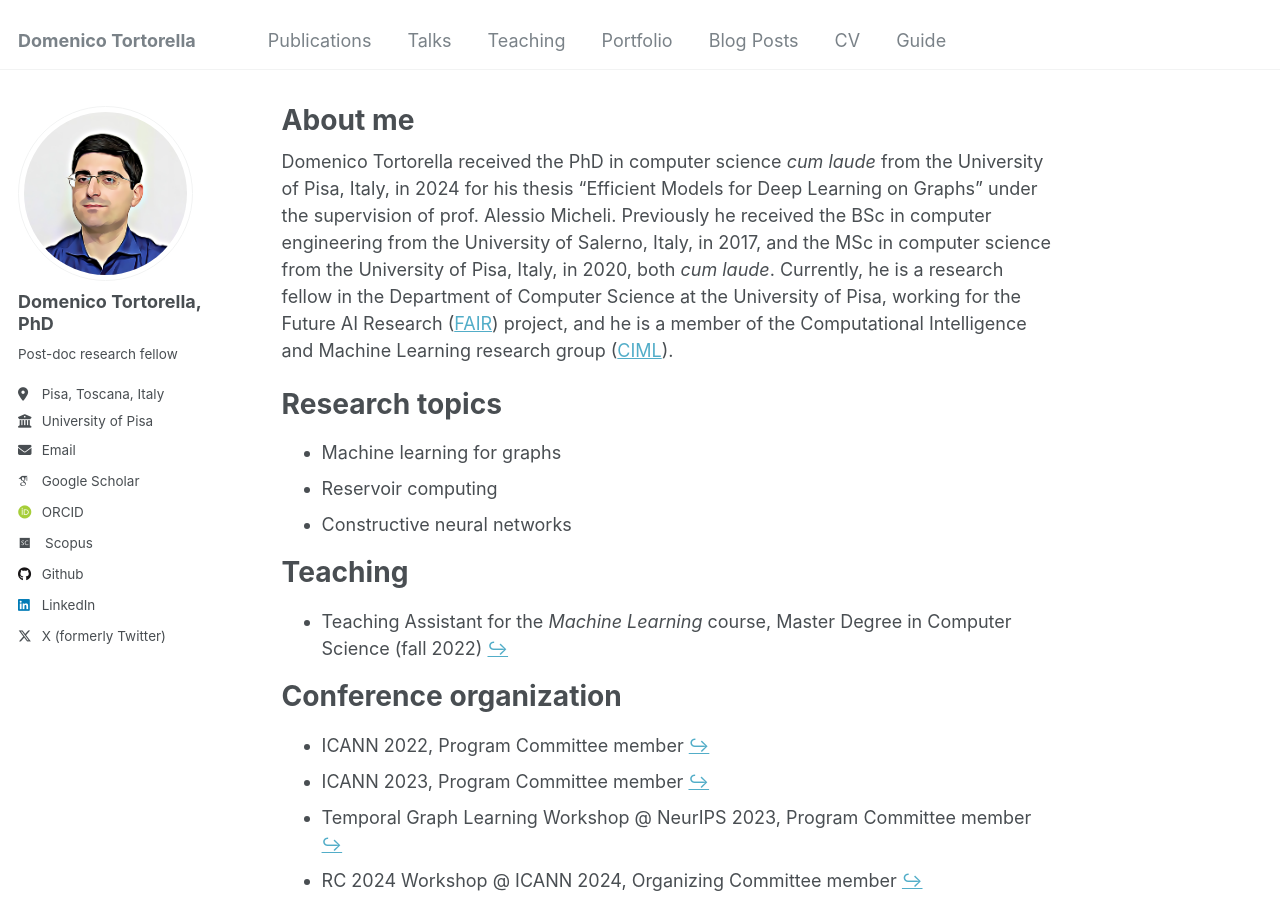
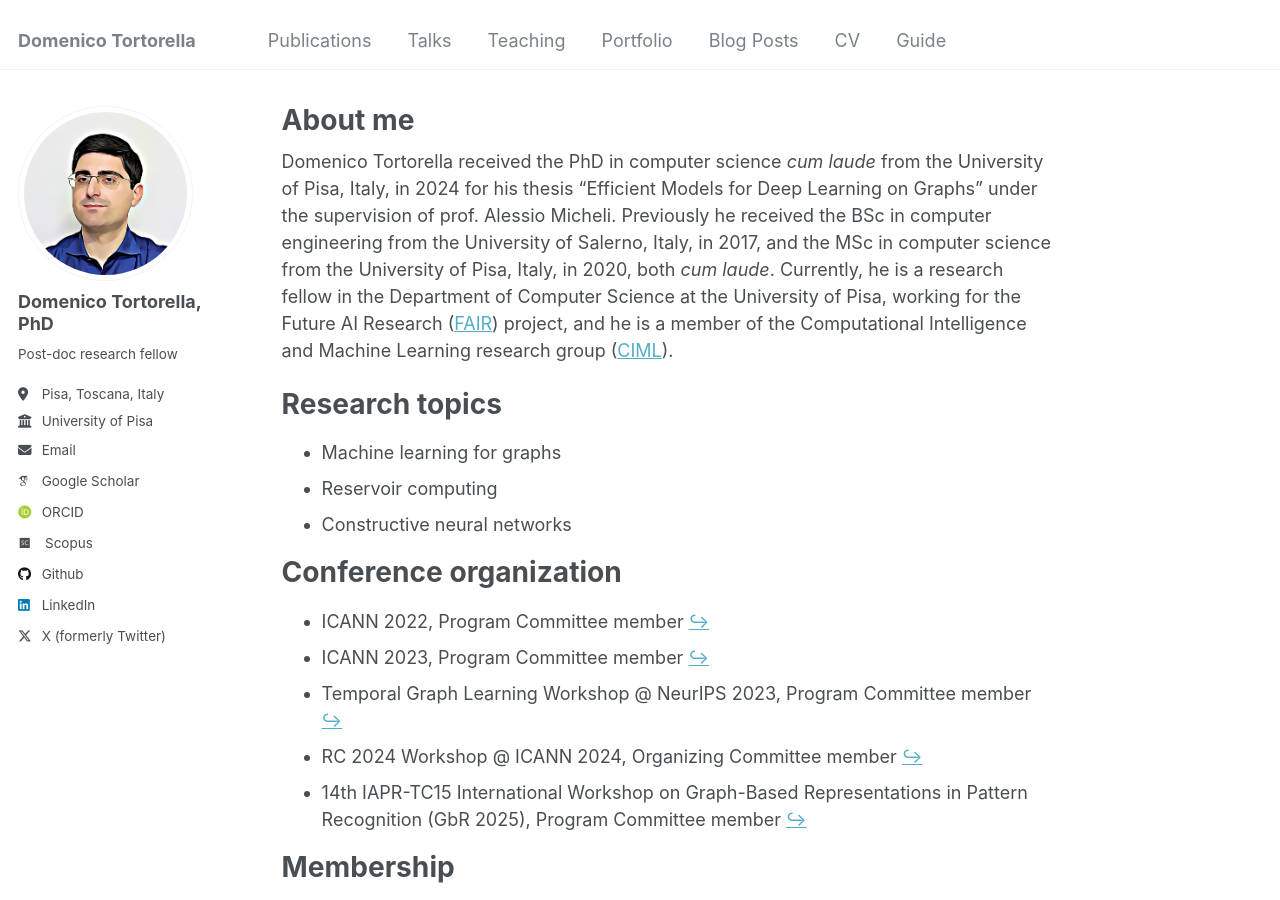
Before and after one commit to dtortorella/dtortorella.github.io, a Jekyll site: the page built from _pages/about.md, in a window 1280 px wide and 900 px high. Built offline with Jekyll 4.4.1, drawn with Linux system fonts in a browser that asks for light colours; some web fonts are replaced.

Commit message:
Update about.md

```diff
--- a/_pages/about.md
+++ b/_pages/about.md
@@ -13,9 +13,6 @@ Domenico Tortorella received the PhD in computer science *cum laude* from the Un
 - Machine learning for graphs
 - Reservoir computing
 - Constructive neural networks
-
-# Teaching
-- Teaching Assistant for the *Machine Learning* course, Master Degree in Computer Science (fall 2022) [↪](https://elearning.di.unipi.it/enrol/index.php?id=302)
 
 # Conference organization
 - ICANN 2022, Program Committee member [↪](https://e-nns.org/icann2022/organization/programme-committee/)
```
